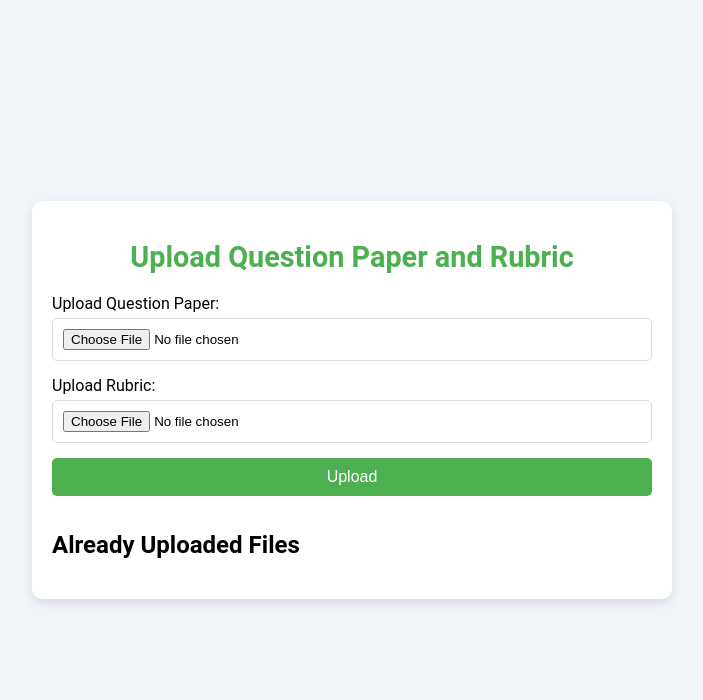
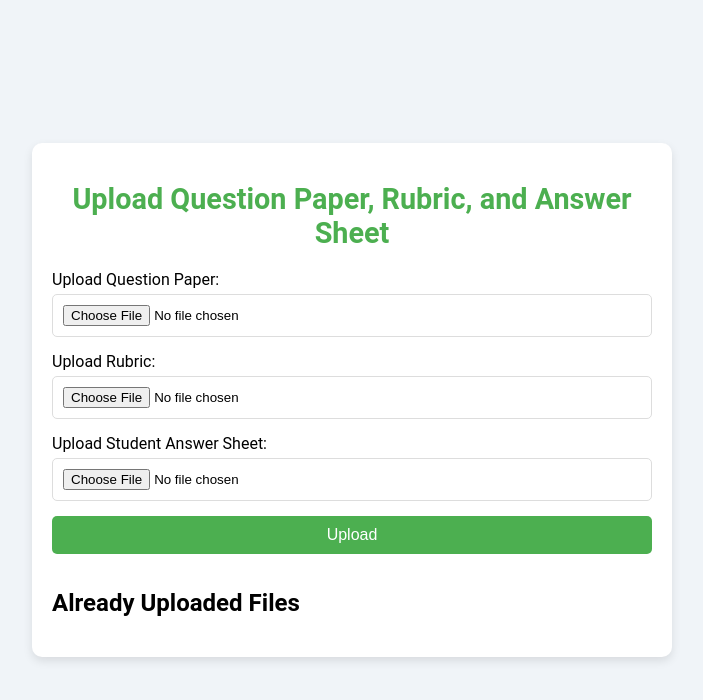
Before and after one commit to iakhil/automark_react, a Flask app: template templates/upload_teacher.html in a window 1280 px wide. Shown: the top 700 px of the page, without its empty margins (288-991 px from the left). Run offline with Flask 3, Linux system fonts and the light colour scheme; the template is opened without the code that fills it, so the values that code supplies are empty.

Commit message:
Update upload_teacher to allow upload of answer sheet

```diff
--- a/backend/app.py
+++ b/backend/app.py
@@ -6,6 +6,8 @@ import cloudinary
 import cloudinary.api
 import cloudinary.uploader
 from dotenv import load_dotenv
+from pdf2image import convert_from_bytes
+from io import BytesIO
 from openai import OpenAI
 
 app = Flask(__name__, static_folder='static')
@@ -38,36 +40,70 @@ def grade_response(student_response, rubrix):
     )
     return response.choices[0].message.content.strip()
 
+# Helper function: Convert PDF to image and upload to Cloudinary
+def convert_pdf_to_image_and_upload(pdf_file, folder):
+    # Convert PDF to images
+    images = convert_from_bytes(pdf_file.read(), dpi=300)
+    uploaded_urls = []
+
+    for i, image in enumerate(images):
+        # Save each page to a BytesIO object
+        img_byte_array = BytesIO()
+        image.save(img_byte_array, format='JPEG')
+        img_byte_array.seek(0)
+
+        # Upload to Cloudinary
+        upload_result = cloudinary.uploader.upload(
+            img_byte_array,
+            folder=folder,
+            public_id=f"{secure_filename(pdf_file.filename).rsplit('.', 1)[0]}_page_{i + 1}"
+        )
+        uploaded_urls.append(upload_result['url'])
+
+    return uploaded_urls
+
+
 @app.route('/upload_teacher', methods=['GET', 'POST'])
 def upload_teacher():
     if request.method == 'POST':
-        if 'file' not in request.files or 'rubric_file' not in request.files:
-            # Render the page with an error message
+        # Check for all required files
+        if 'file' not in request.files or 'rubric_file' not in request.files or 'answer_sheet' not in request.files:
             uploaded_files = cloudinary.api.resources(type="upload", prefix="teachers")
             file_list = [(resource['public_id'], resource['url']) for resource in uploaded_files.get('resources', [])]
-            return render_template('upload_teacher.html', message='Both question paper and rubric files are required!', files=file_list)
+            return render_template('upload_teacher.html', message='All three files are required!', files=file_list)
 
         question_paper = request.files['file']
         rubric_file = request.files['rubric_file']
+        answer_sheet = request.files['answer_sheet']
 
-        if question_paper.filename == '' or rubric_file.filename == '':
-            # Render the page with an error message
+        if question_paper.filename == '' or rubric_file.filename == '' or answer_sheet.filename == '':
             uploaded_files = cloudinary.api.resources(type="upload", prefix="teachers")
             file_list = [(resource['public_id'], resource['url']) for resource in uploaded_files.get('resources', [])]
             return render_template('upload_teacher.html', message='No file selected!', files=file_list)
 
-        # Upload files to Cloudinary
-        cloudinary.uploader.upload(question_paper, folder="teachers")
-        cloudinary.uploader.upload(rubric_file, folder="teachers")
+        # Convert and upload Question Paper PDF
+        question_paper_urls = convert_pdf_to_image_and_upload(question_paper, folder="teachers/question_papers")
+
+        # Convert and upload Rubric PDF
+        rubric_urls = convert_pdf_to_image_and_upload(rubric_file, folder="teachers/rubrics")
+
+        # Convert and upload Student Answer Sheet PDF
+        answer_sheet_urls = convert_pdf_to_image_and_upload(answer_sheet, folder="teachers/answer_sheets")
 
         # Fetch the updated list of uploaded files
         uploaded_files = cloudinary.api.resources(type="upload", prefix="teachers")
         file_list = [(resource['public_id'], resource['url']) for resource in uploaded_files.get('resources', [])]
 
-        print(f"UPLOADED FILES {uploaded_files}")
+        # Log the uploaded URLs for debugging
+        print(f"Question Paper URLs: {question_paper_urls}")
+        print(f"Rubric URLs: {rubric_urls}")
+        print(f"Answer Sheet URLs: {answer_sheet_urls}")
 
-        # Render the page with a success message
-        return render_template('upload_teacher.html', message='Uploaded successfully', files=file_list)
+        return render_template(
+            'upload_teacher.html',
+            message='Uploaded successfully',
+            files=file_list
+        )
 
     # Fetch already uploaded files for the teacher
     uploaded_files = cloudinary.api.resources(type="upload", prefix="teachers")
@@ -76,7 +112,6 @@ def upload_teacher():
     return render_template('upload_teacher.html', files=file_list)
 
 
-# Route for student login and uploading their responses
 @app.route('/upload_student', methods=['GET', 'POST'])
 def upload_student():
     if request.method == 'POST':
@@ -88,22 +123,18 @@ def upload_student():
         if file.filename == '':
             return jsonify({'error': 'No file selected!'}), 400
 
-        # Upload student response to Cloudinary
-        student_response_result = cloudinary.uploader.upload(file, folder="students")
-
-        # Fetch rubric file URL (assumes a single rubric file per teacher)
-        rubric_file_url = None  # Replace this logic with a persistent lookup mechanism
-
-        if not rubric_file_url:
-            return jsonify({'error': 'Rubric file not found! Please upload it first.'}), 400
+        # Convert student response PDF to images and upload to Cloudinary
+        student_response_urls = convert_pdf_to_image_and_upload(file, folder="students")
 
         # Placeholder: Fetch rubric content and student response content from Cloudinary
         rubrix = "Example rubric content fetched from Cloudinary"
         student_response = "Example student response fetched from Cloudinary"
 
+        # Grade the response
         grade = grade_response(student_response, rubrix)
 
-        return jsonify({'grade': grade, 'response_url': student_response_result['url']}), 200
+        return jsonify({'grade': grade, 'response_urls': student_response_urls}), 200
+
     return render_template('upload_student.html')
 
 if __name__ == '__main__':
--- a/backend/templates/upload_teacher.html
+++ b/backend/templates/upload_teacher.html
@@ -80,7 +80,7 @@
 </head>
 <body>
     <div class="container">
-        <h1>Upload Question Paper and Rubric</h1>
+        <h1>Upload Question Paper, Rubric, and Answer Sheet</h1>
 
         <!-- Display messages -->
         {% if message %}
@@ -95,12 +95,14 @@
             <label for="rubric_file">Upload Rubric:</label>
             <input type="file" id="rubric_file" name="rubric_file" required>
 
+            <label for="answer_sheet">Upload Student Answer Sheet:</label>
+            <input type="file" id="answer_sheet" name="answer_sheet" required>
+
             <button type="submit">Upload</button>
         </form>
 
         <!-- List of uploaded files -->
         <h2>Already Uploaded Files</h2>
-
         <ul class="file-list">
             {% for file_id, file_url in files %}
             <li>
@@ -114,8 +116,6 @@
             </li>
             {% endfor %}
         </ul>
-
-
     </div>
 </body>
 </html>
```
Also changed, not shown: backend/convert_imgs.py (added, +16 -0 lines), backend/pdf_read.py (added, +76 -0 lines).
